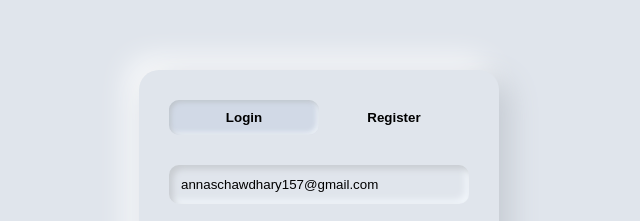
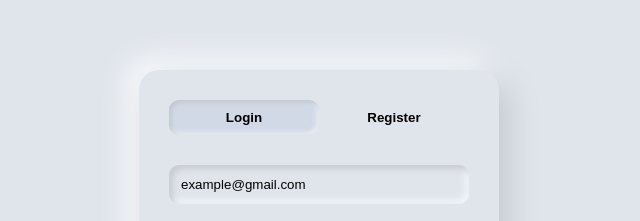
Before and after one commit to AbdurRahim91/Login-Registration-Page-3, a plain HTML site: page index.html in a window 1280 px wide. Shown: the part 147-368 px from the top of the page, 321-961 px from the left. Drawn offline with Linux system fonts and the light colour scheme.

Commit message:
Update index.html

```diff
--- a/index.html
+++ b/index.html
@@ -14,7 +14,7 @@
     </div>
     <!-- Login Form -->
     <form id="loginForm" class="form active">
-      <input type="email" placeholder="Email" required value="annaschawdhary157@gmail.com"/>
+      <input type="email" placeholder="Email" required value="example@gmail.com"/>
       <input type="password" placeholder="Password" required />
       <button type="submit" class="btn"><i class="fa fa-sign-in-alt"></i> Login</button>
       <p class="or">Or continue with</p>
```
